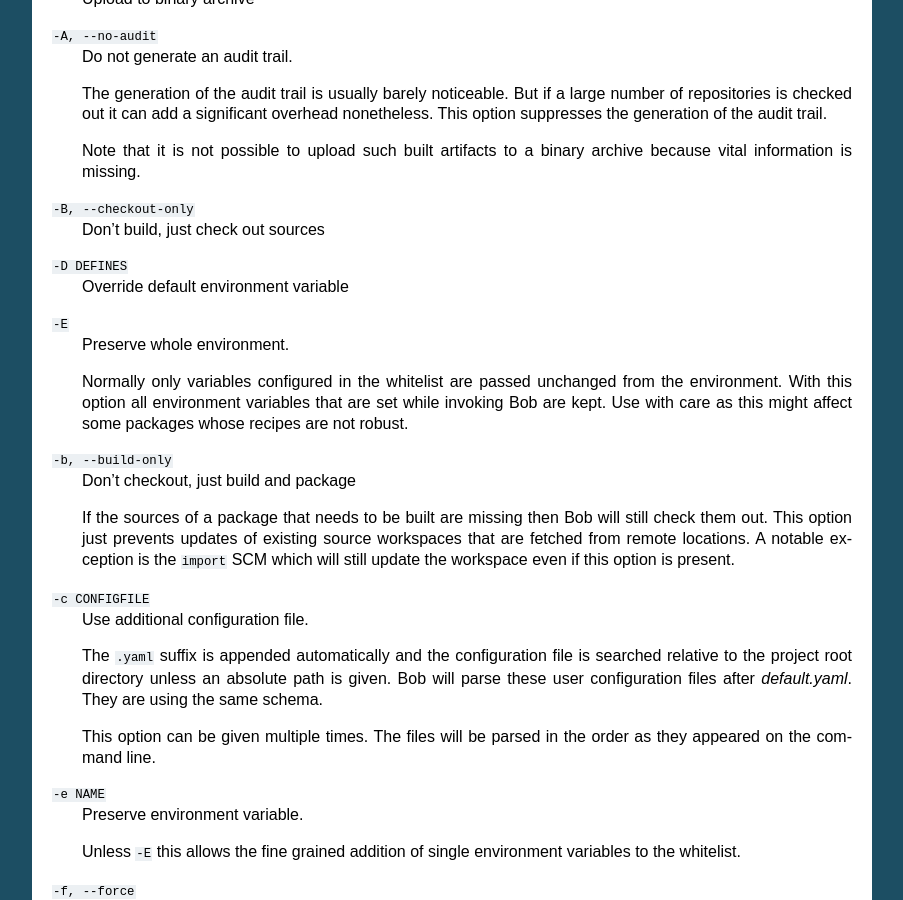
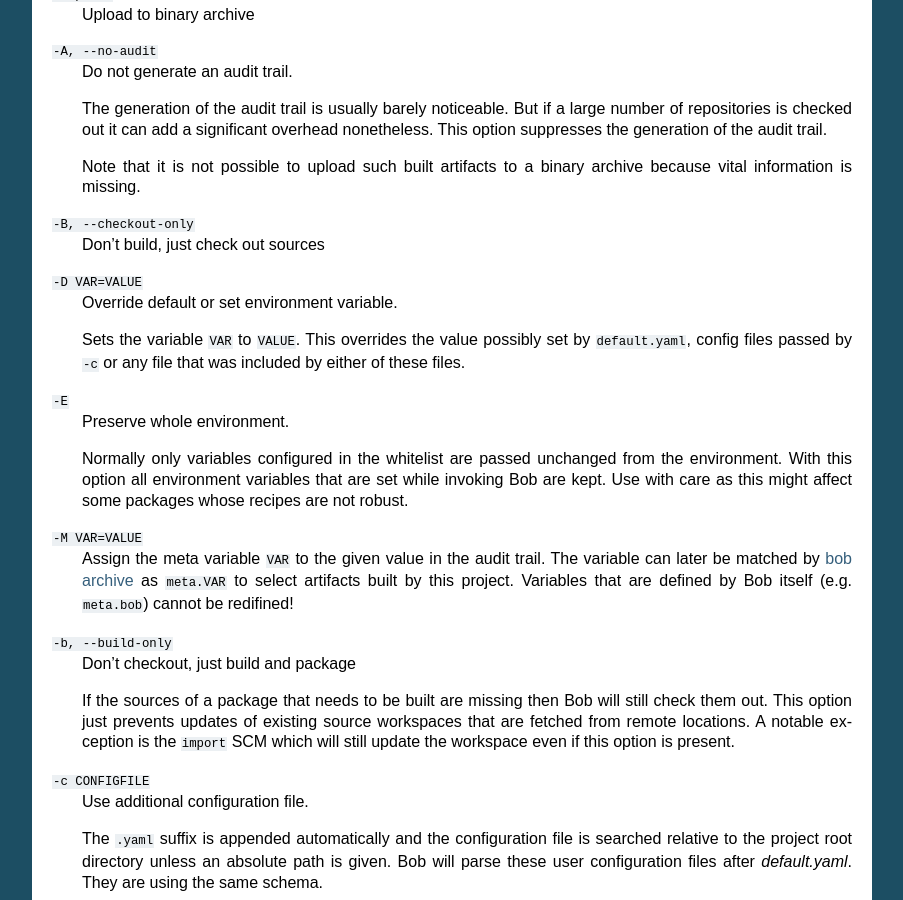
Before and after one commit to BobBuildTool/bob, a Sphinx documentation site: the page built from doc/manpages/bob-dev.rst, in a window 1280 px wide and 900 px high, scrolled down 3144 px. Shown: the whole window, without its empty margins (198-1101 px from the left). Built offline with Sphinx 7.4.7, drawn with Linux system fonts in a browser that asks for light colours; formulas are drawn with MathJax 3; the version number could not be read and is left out.

Commit message:
doc: describe ability to set audit meta data

```diff
--- a/doc/manpages/bob-build-dev.rst
+++ b/doc/manpages/bob-build-dev.rst
@@ -115,8 +115,12 @@ Options
 ``-B, --checkout-only``
     Don't build, just check out sources
 
-``-D DEFINES``
-    Override default environment variable
+``-D VAR=VALUE``
+    Override default or set environment variable.
+
+    Sets the variable ``VAR`` to ``VALUE``. This overrides the value possibly
+    set by ``default.yaml``, config files passed by ``-c`` or any file that was
+    included by either of these files.
 
 ``-E``
     Preserve whole environment.
@@ -125,6 +129,12 @@ Options
     from the environment. With this option all environment variables that are
     set while invoking Bob are kept. Use with care as this might affect some
     packages whose recipes are not robust.
+
+``-M VAR=VALUE``
+   Assign the meta variable ``VAR`` to the given value in the audit trail.
+   The variable can later be matched by :ref:`bob archive <manpage-archive>` as
+   ``meta.VAR`` to select artifacts built by this project. Variables that are
+   defined by Bob itself (e.g. ``meta.bob``) cannot be redifined!
 
 ``-b, --build-only``
     Don't checkout, just build and package
--- a/doc/manpages/bob-build.rst
+++ b/doc/manpages/bob-build.rst
@@ -19,8 +19,8 @@ Synopsis
               [--without-provided] [-A | --audit] [-b | -B | --normal]
               [--clean | --incremental] [--always-checkout RE] [--resume]
               [-q] [-v] [--no-logfiles] [-D DEFINES] [-c CONFIGFILE]
-              [-e NAME] [-E] [--upload] [--link-deps] [--no-link-deps]
-              [--download MODE] [--sandbox | --no-sandbox]
+              [-e NAME] [-E] [-M META] [--upload] [--link-deps]
+              [--no-link-deps] [--download MODE] [--sandbox | --no-sandbox]
               [--clean-checkout]
               PACKAGE [PACKAGE ...]
 
--- a/doc/manpages/bob-dev.rst
+++ b/doc/manpages/bob-dev.rst
@@ -19,8 +19,9 @@ Synopsis
             [--without-provided] [-A | --audit] [-b | -B | --normal]
             [--clean | --incremental] [--always-checkout RE] [--resume]
             [-q] [-v] [--no-logfiles] [-D DEFINES] [-c CONFIGFILE]
-            [-e NAME] [-E] [--upload] [--link-deps] [--no-link-deps]
-            [--download MODE] [--sandbox | --no-sandbox] [--clean-checkout]
+            [-e NAME] [-E] [-M META] [--upload] [--link-deps]
+            [--no-link-deps] [--download MODE] [--sandbox | --no-sandbox]
+            [--clean-checkout]
             PACKAGE [PACKAGE ...]
 
 Description
--- a/doc/manpages/bob-jenkins.rst
+++ b/doc/manpages/bob-jenkins.rst
@@ -190,6 +190,12 @@ artifacts.copy
          archive for sharing artifacts. Must be used together with ``--upload``
          and ``--download``.
 
+audit.meta.<var>
+   Assign the meta variable ``<var>`` to the given value in the audit trail.
+   The variable can later be matched by :ref:`bob archive <manpage-archive>` as
+   ``meta.<var>`` to select artifacts built by this project. Variables that are
+   defined by Bob itself (e.g. ``meta.jenkins-node``) cannot be redifined!
+
 jobs.isolate
     Regular expression that is matching package names. Any package that is
     matched is put into a separate job. Multiple variants of the same package
```
